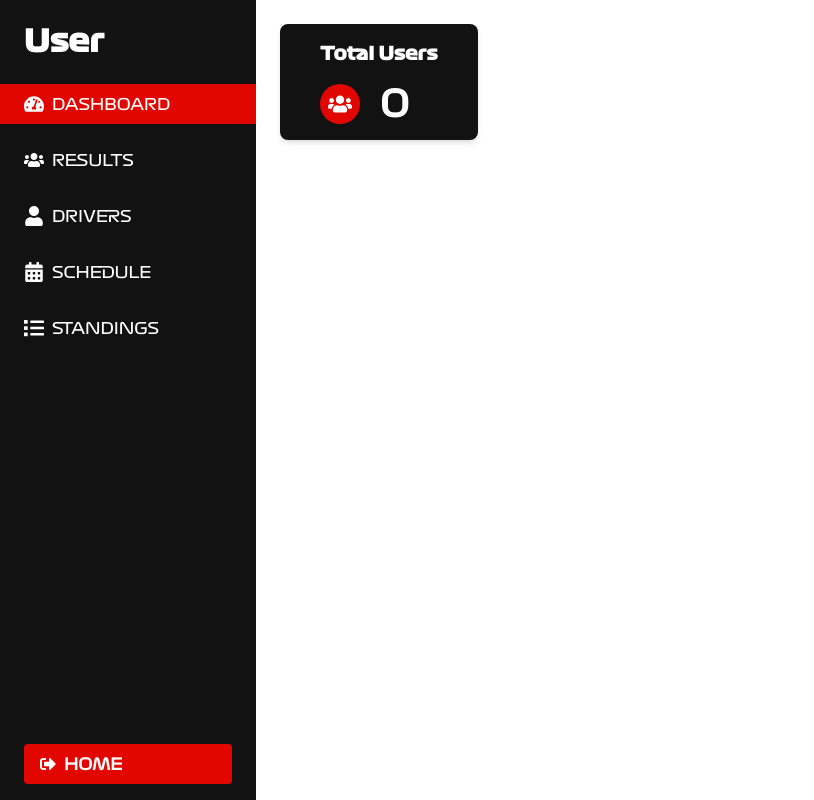
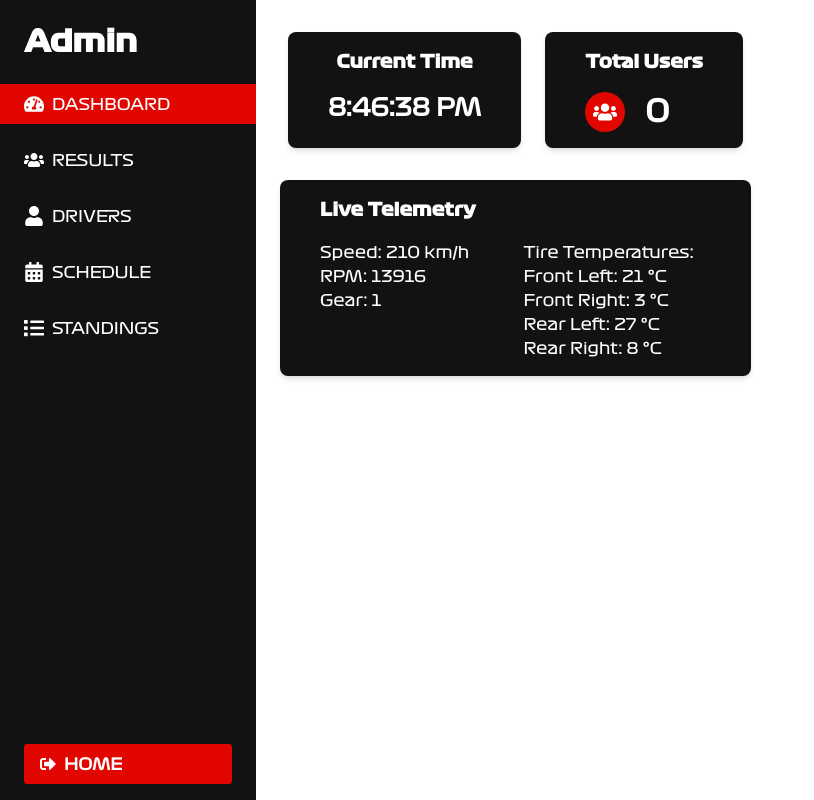
Before and after one commit to duda-el/F1, a React (Create React App) app: page /admin in a window 1280 px wide. Shown: the whole page, without its empty margins (0-814 px from the left). Built offline with nearby package versions, Linux system fonts and the light colour scheme; no server answers.

Commit message:
finished dasboard and results in admin

```diff
--- a/package.json
+++ b/package.json
@@ -5,11 +5,14 @@
   "dependencies": {
     "@headlessui/react": "^2.0.4",
     "@heroicons/react": "^2.1.3",
+    "@react-spring/web": "^9.7.3",
     "@testing-library/jest-dom": "^5.17.0",
     "@testing-library/react": "^13.4.0",
     "@testing-library/user-event": "^13.5.0",
     "axios": "^1.7.2",
+    "chart.js": "^4.4.3",
     "react": "^18.3.1",
+    "react-chartjs-2": "^5.2.0",
     "react-dom": "^18.3.1",
     "react-icons": "^5.2.1",
     "react-router-dom": "^6.23.1",
--- /dev/null
+++ b/src/components/Dashboard.jsx
@@ -0,0 +1,159 @@
+import React, { useEffect, useState } from 'react';
+import { FaUsers, FaTrophy } from 'react-icons/fa';
+
+const Telemetry = () => {
+  const [telemetry, setTelemetry] = useState({
+    speed: 0,
+    rpm: 0,
+    gear: 'N',
+    tireTemp: [0, 0, 0, 0],
+  });
+
+  useEffect(() => {
+    const generateTelemetryData = () => {
+      setTelemetry({
+        speed: Math.floor(Math.random() * 350), // Speed between 0 and 350 km/h
+        rpm: Math.floor(Math.random() * 15000), // RPM between 0 and 15000
+        gear: ['N', '1', '2', '3', '4', '5', '6', '7', '8'][Math.floor(Math.random() * 9)],
+        tireTemp: [
+          Math.floor(Math.random() * 100), // Front left tire temperature
+          Math.floor(Math.random() * 100), // Front right tire temperature
+          Math.floor(Math.random() * 100), // Rear left tire temperature
+          Math.floor(Math.random() * 100), // Rear right tire temperature
+        ],
+      });
+    };
+
+    const interval = setInterval(generateTelemetryData, 1000); // Update every second
+
+    return () => clearInterval(interval);
+  }, []);
+
+  return (
+    <div className="bg-custom-black shadow-md rounded-lg py-4 px-10 mt-6 w-full">
+      <h3 className="text-lg font-bold mb-4 text-white" style={{ fontFamily: 'formula1-bold' }}>
+        Live Telemetry
+      </h3>
+      <div className="text-white grid grid-cols-2 gap-4" style={{ fontFamily: 'formula1' }}>
+        <div>
+          <p>Speed: {telemetry.speed} km/h</p>
+          <p>RPM: {telemetry.rpm}</p>
+          <p>Gear: {telemetry.gear}</p>
+        </div>
+        <div>
+          <p>Tire Temperatures:</p>
+          <ul>
+            <li>Front Left: {telemetry.tireTemp[0]} °C</li>
+            <li>Front Right: {telemetry.tireTemp[1]} °C</li>
+            <li>Rear Left: {telemetry.tireTemp[2]} °C</li>
+            <li>Rear Right: {telemetry.tireTemp[3]} °C</li>
+          </ul>
+        </div>
+      </div>
+    </div>
+  );
+};
+
+const Dashboard = () => {
+  const [userCount, setUserCount] = useState(0);
+  const [topDriver, setTopDriver] = useState(null);
+  const [currentTime, setCurrentTime] = useState(new Date());
+
+  useEffect(() => {
+    const fetchUserCount = async () => {
+      try {
+        const response = await fetch('http://localhost/Backend/get_user_count.php');
+        const data = await response.json();
+        setUserCount(data.count);
+      } catch (error) {
+        console.error('Error fetching user count:', error);
+      }
+    };
+
+    const fetchTopDriver = async () => {
+      try {
+        const response = await fetch('http://localhost/Backend/get_top_driver.php');
+        const data = await response.json();
+        setTopDriver(data);
+      } catch (error) {
+        console.error('Error fetching top driver:', error);
+      }
+    };
+
+    fetchUserCount();
+    fetchTopDriver();
+
+    const interval = setInterval(() => {
+      fetchUserCount();
+    }, 10000);
+
+    const clockInterval = setInterval(() => {
+      setCurrentTime(new Date());
+    }, 1000);
+
+    return () => {
+      clearInterval(interval);
+      clearInterval(clockInterval);
+    };
+  }, []);
+
+  return (
+    <>
+      <div className="flex gap-6 p-2">
+        {/* Real-Time Clock */}
+        <div className="bg-custom-black shadow-md rounded-lg py-4 px-10 flex flex-col items-center">
+          <h3 className="text-lg font-bold mb-4 text-white" style={{ fontFamily: 'formula1-bold' }}>
+            Current Time
+          </h3>
+          <p className="text-2xl font-bold text-white" style={{ fontFamily: 'formula1' }}>
+            {currentTime.toLocaleTimeString()}
+          </p>
+        </div>
+
+        {/* Total Users */}
+        <div className="bg-custom-black shadow-md rounded-lg py-4 px-10 flex flex-col">
+          <h3 className="text-lg font-bold mb-4 text-white" style={{ fontFamily: 'formula1-bold' }}>
+            Total Users
+          </h3>
+          <div className="flex items-center">
+            <div className="w-10 h-10 rounded-full bg-custom-red text-white flex items-center justify-center text-2xl">
+              <FaUsers />
+            </div>
+            <div className="ml-5">
+              <p className="text-3xl font-bold text-white" style={{ fontFamily: 'formula1' }}>
+                {userCount}
+              </p>
+            </div>
+          </div>
+        </div>
+
+        {/* Top Driver */}
+        {topDriver && (
+          <div className="bg-custom-black shadow-md rounded-lg py-4 px-10 flex flex-col">
+            <h3 className="text-lg font-bold mb-4 text-white" style={{ fontFamily: 'formula1-bold' }}>
+              Top Driver
+            </h3>
+            <div className="flex items-center">
+              <div className="w-10 h-10 bg-custom-gold bg-custom-red rounded-full text-white flex items-center justify-center text-2xl">
+                <FaTrophy />
+              </div>
+              <div className="ml-5">
+                <p className="text-md font-bold text-white" style={{ fontFamily: 'formula1' }}>
+                  {topDriver.name}
+                </p>
+                <p className="text-md font-bold text-white" style={{ fontFamily: 'formula1' }}>
+                  {topDriver.wins} Wins
+                </p>
+              </div>
+            </div>
+          </div>
+        )}
+      </div>
+
+      {/* Telemetry */}
+      <Telemetry />
+    </>
+  );
+};
+
+export default Dashboard;
--- a/src/pages/Admin.jsx
+++ b/src/pages/Admin.jsx
@@ -1,11 +1,13 @@
-import React, { useState, useEffect } from 'react';
+// src/pages/Admin.js
+
+import React, { useState } from 'react';
 import { Link } from 'react-router-dom';
 import { FaTachometerAlt, FaUsers, FaUser, FaCalendarAlt, FaList, FaSignOutAlt } from 'react-icons/fa';
 import RaceResults from '../components/RaceResults';
+import Dashboard from '../components/Dashboard';
 
 const Admin = () => {
   const [selectedNavItem, setSelectedNavItem] = useState('Dashboard');
-  const [userCount, setUserCount] = useState(0);
 
   const navItems = [
     { name: 'Dashboard', icon: <FaTachometerAlt /> },
@@ -23,27 +25,13 @@ const Admin = () => {
     console.log('Signing out...');
   };
 
-  useEffect(() => {
-    const fetchUserCount = async () => {
-      try {
-        const response = await fetch('http://localhost/Backend/get_user_count.php');
-        const data = await response.json();
-        setUserCount(data.count);
-      } catch (error) {
-        console.error('Error fetching user count:', error);
-      }
-    };
-
-    fetchUserCount();
-  }, []);
-
   return (
     <div className="flex" style={{ height: '100%', position: 'absolute', zIndex: '9999' }}>
       {/* Sidebar */}
       <div className="bg-custom-black text-white w-64 flex flex-col">
         <div className="py-6 px-6">
           <h1 className="text-3xl font-bold" style={{ fontFamily: 'formula1-bold' }}>
-            User
+            Admin
           </h1>
         </div>
         <nav className="space-y-4" style={{ fontFamily: 'formula1' }}>
@@ -71,25 +59,7 @@ const Admin = () => {
       {/* Main Content Area */}
       <div className="flex-1 bg-white">
         <div className="p-6">
-          {selectedNavItem === 'Dashboard' && (
-            <div className="grid grid-cols-1 gap-6">
-              <div className="bg-custom-black shadow-md rounded-lg py-4 px-10 flex flex-col">
-                <h3 className="text-lg font-bold mb-4 text-white" style={{ fontFamily: 'formula1-bold' }}>
-                  Total Users
-                </h3>
-                <div className="flex items-center">
-                  <div className="w-10 h-10 rounded-full bg-custom-red text-white flex items-center justify-center text-2xl">
-                    <FaUsers />
-                  </div>
-                  <div className="ml-5">
-                    <p className="text-4xl font-bold text-white" style={{ fontFamily: 'formula1' }}>
-                      {userCount}
-                    </p>
-                  </div>
-                </div>
-              </div>
-            </div>
-          )}
+          {selectedNavItem === 'Dashboard' && <Dashboard />}
           {selectedNavItem === 'Results' && <RaceResults />}
           {/* Include other tabs as needed */}
         </div>
```
Also changed, not shown: 1 other file (tests, documents, lock files or other folders).
